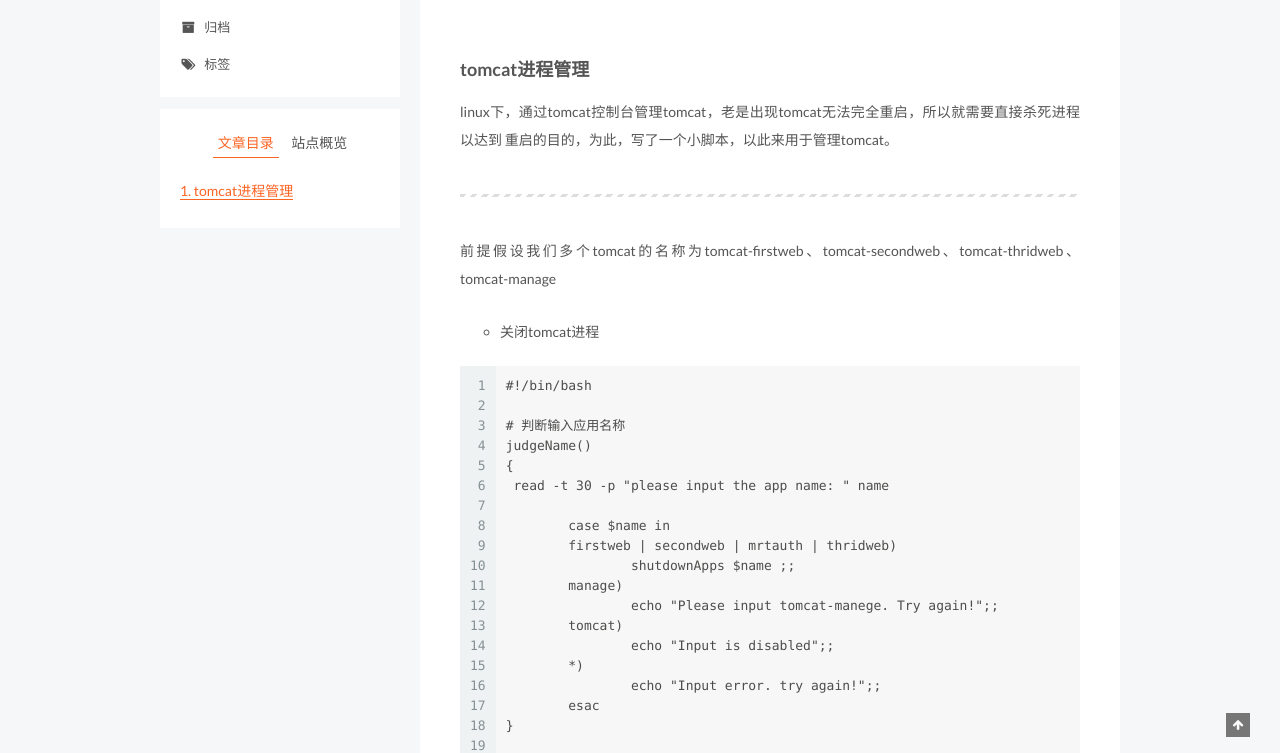
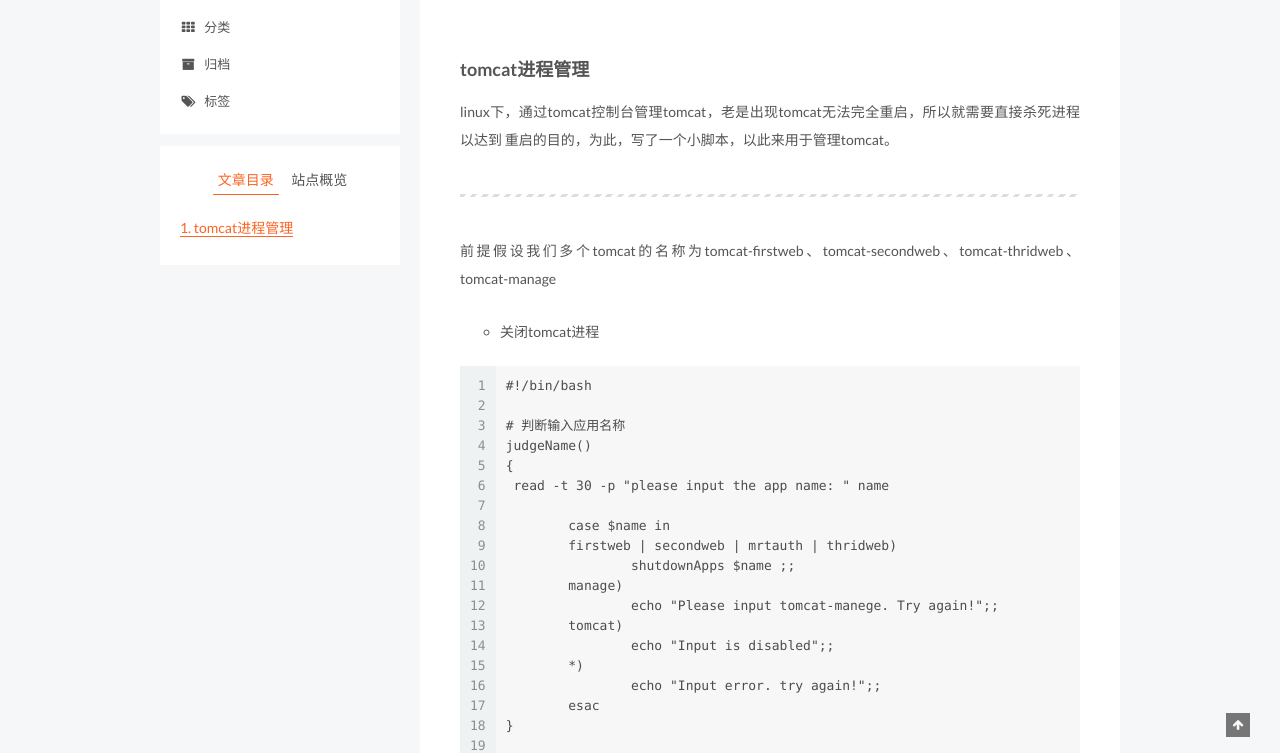
Before and after one commit to dreamertn9527/dreamertn9527.github.io, a plain HTML site: page 2017/03/11/linux下tomcat进程管理/index.html in a window 1280 px wide. Shown: the part 163-916 px from the top of the page. Drawn offline with Linux system fonts and the light colour scheme.

Commit message:
Site updated: 2017-03-11 17:12:03

```diff
--- a/2017/03/11/linux下tomcat进程管理/index.html
+++ b/2017/03/11/linux下tomcat进程管理/index.html
@@ -215,6 +215,16 @@
               <i class="menu-item-icon fa fa-fw fa-home"></i> <br />
 
             首页
+          </a>
+        </li>
+
+
+        <li class="menu-item menu-item-categories">
+          <a href="/categories" rel="section">
+
+              <i class="menu-item-icon fa fa-fw fa-th"></i> <br />
+
+            分类
           </a>
         </li>
 
```
Also changed, not shown: archives/2017/03/index.html (+10 -0 lines), archives/2017/index.html (+10 -0 lines), archives/index.html (+10 -0 lines), categories/linux/index.html (+10 -0 lines), index.html (+10 -0 lines), tags/tomcat/index.html (+10 -0 lines).
